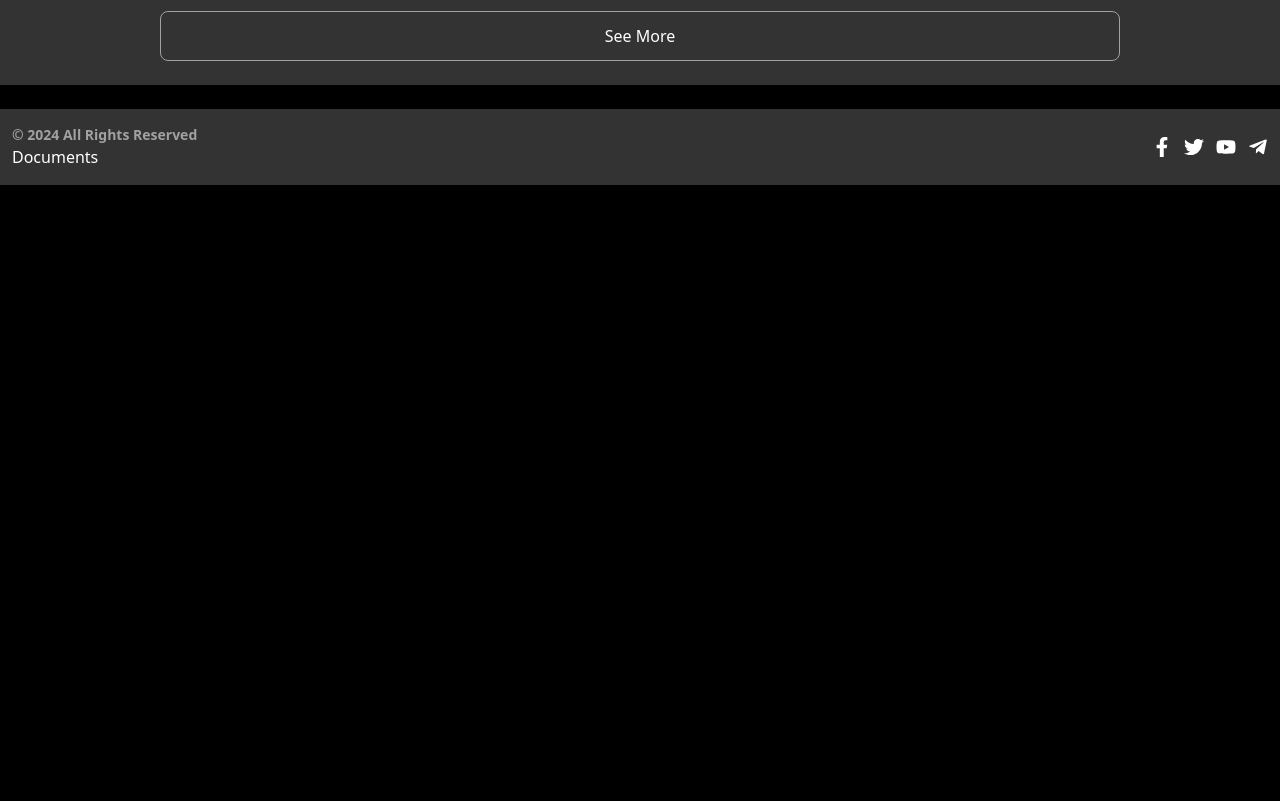
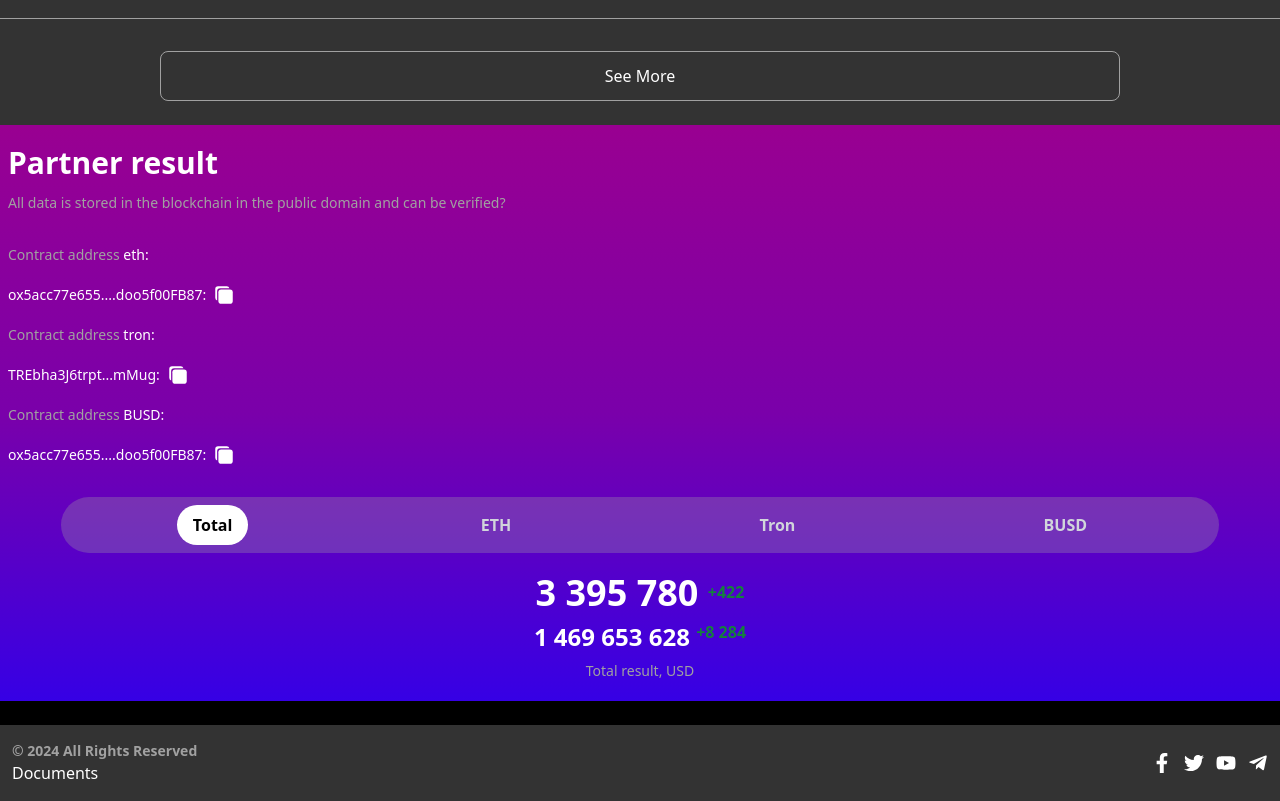
Before and after one commit to Awais-Ishaq-Ai/TheEagles.io, a React (Vite) app: page / in a window 1280 px wide. Shown: the part 1763-2564 px from the top of the page. Before the commit the page ends 1948 px from the top, so only its background shows below. Built offline with nearby package versions, Linux system fonts and the light colour scheme.

Commit message:
making the last gradient portion of landing page

```diff
--- a/src/App.css
+++ b/src/App.css
@@ -45,9 +45,10 @@ body {
   clip-path: polygon(50% 0, 100% 20%, 100% 80%, 50% 100%, 0 80%, 0 20%);
 }
 .backgroundimg {
-  background-image: url(./assets//LandingImages//world.png);
-  height: 40vh;
+  background-image: url('./assets/LandingImages/world.png');
+  height: 45vh;
   width: 100%;
+  background-size: 75%;
   background-repeat: no-repeat;
   background-position: center;
 }
--- a/src/Pages/Landingpage.jsx
+++ b/src/Pages/Landingpage.jsx
@@ -1,4 +1,4 @@
-import React from 'react';
+import React, { useState } from 'react';
 import back from '../assets/LandingImages/back.jpg';
 import { GrLinkNext } from 'react-icons/gr';
 import { Swiper, SwiperSlide } from 'swiper/react';
@@ -9,13 +9,15 @@ import { Pagination } from 'swiper/modules';
 import book from '../assets/LandingImages/book.png';
 import { Link } from 'react-router-dom';
 import Footer from '../Components/Footer/Footer';
-import { IoEarth } from 'react-icons/io5';
+import { IoCopy, IoEarth } from 'react-icons/io5';
 import { GiBookmarklet } from 'react-icons/gi';
 import { HiOutlineLightBulb } from 'react-icons/hi';
 import { PiGraduationCapThin } from 'react-icons/pi';
 import History from '../Components/Home/History';
 
 function Landingpage() {
+  const [activeTab, setActiveTab] = useState('Total');
+
   const slides = [
     {
       title: 'Documentation',
@@ -135,6 +137,121 @@ function Landingpage() {
         </div>
 
         <History />
+        <div className='bg-gradient-to-b from-[#990091] via-[#7a00aa] to-[#3600e5] h-auto px-2 py-5'>
+          <h1 className='text-textColor3 font-semibold text-3xl'>
+            Partner result
+          </h1>
+          <p className='text-textColor2 text-sm w-11/12 mt-3'>
+            All data is stored in the blockchain in the public domain and can be
+            verified?
+          </p>
+          <div className='mt-8 text-sm space-y-5'>
+            <p className='text-textColor2'>
+              Contract address <span className='text-textColor3'>eth:</span>
+            </p>
+            <h5 className='text-textColor3 text-sm flex gap-2'>
+              ox5acc77e655....doo5f00FB87:
+              <span className='text-xl'>
+                <IoCopy />
+              </span>
+            </h5>
+            <p className='text-textColor2'>
+              Contract address <span className='text-textColor3'>tron:</span>
+            </p>
+            <h5 className='text-textColor3 text-sm flex gap-2'>
+              TREbha3J6trpt...mMug:
+              <span className='text-xl'>
+                <IoCopy />
+              </span>
+            </h5>
+
+            <p className='text-textColor2'>
+              Contract address <span className='text-textColor3'>BUSD:</span>
+            </p>
+            <h5 className='text-textColor3 text-sm flex gap-2'>
+              ox5acc77e655....doo5f00FB87:
+              <span className='text-xl'>
+                <IoCopy />
+              </span>
+            </h5>
+          </div>
+
+          <div className='mt-8 w-11/12 mx-auto'>
+            <div className='flex justify-around bg-textColor2 bg-opacity-30 rounded-full px-2 py-2'>
+              <div
+                onClick={() => setActiveTab('Total')}
+                className={`cursor-pointer px-4 py-2 font-bold ${
+                  activeTab === 'Total'
+                    ? 'bg-textColor3 rounded-full text-black'
+                    : 'text-gray-300'
+                }`}
+              >
+                Total
+              </div>
+              <div
+                onClick={() => setActiveTab('ETH')}
+                className={`cursor-pointer px-4 py-2 font-bold ${
+                  activeTab === 'ETH'
+                    ? 'bg-textColor3 rounded-full text-black'
+                    : 'text-gray-300'
+                }`}
+              >
+                ETH
+              </div>
+              <div
+                onClick={() => setActiveTab('Tron')}
+                className={`cursor-pointer px-4 py-2 font-bold ${
+                  activeTab === 'Tron'
+                    ? 'bg-textColor3 rounded-full text-black'
+                    : 'text-gray-300'
+                }`}
+              >
+                Tron
+              </div>
+              <div
+                onClick={() => setActiveTab('BUSD')}
+                className={`cursor-pointer px-4 py-2 font-bold ${
+                  activeTab === 'BUSD'
+                    ? 'bg-textColor3 rounded-full text-black'
+                    : 'text-gray-300'
+                }`}
+              >
+                BUSD
+              </div>
+            </div>
+
+            <div className='mt-5 text-center'>
+              {activeTab === 'Total' && (
+                <>
+                  <div className='text-4xl font-bold text-white'>
+                    3 395 780{' '}
+                    <sup className='text-green-700 text-base'>+422</sup>
+                  </div>
+                  <div className='text-2xl font-bold text-white mt-2'>
+                    1 469 653 628{' '}
+                    <sup className='text-green-700 text-base'>+8 284</sup>
+                  </div>
+                  <div className='mt-2 text-sm text-textColor2'>
+                    Total result, USD
+                  </div>
+                </>
+              )}
+              {activeTab === 'ETH' && (
+                <div className='text-white text-2xl'>ETH Data goes here...</div>
+              )}
+              {activeTab === 'Tron' && (
+                <div className='text-white text-2xl'>
+                  Tron Data goes here...
+                </div>
+              )}
+              {activeTab === 'BUSD' && (
+                <div className='text-white text-2xl'>
+                  BUSD Data goes here...
+                </div>
+              )}
+            </div>
+          </div>
+        </div>
         <Footer />
       </div>
     </>
```
